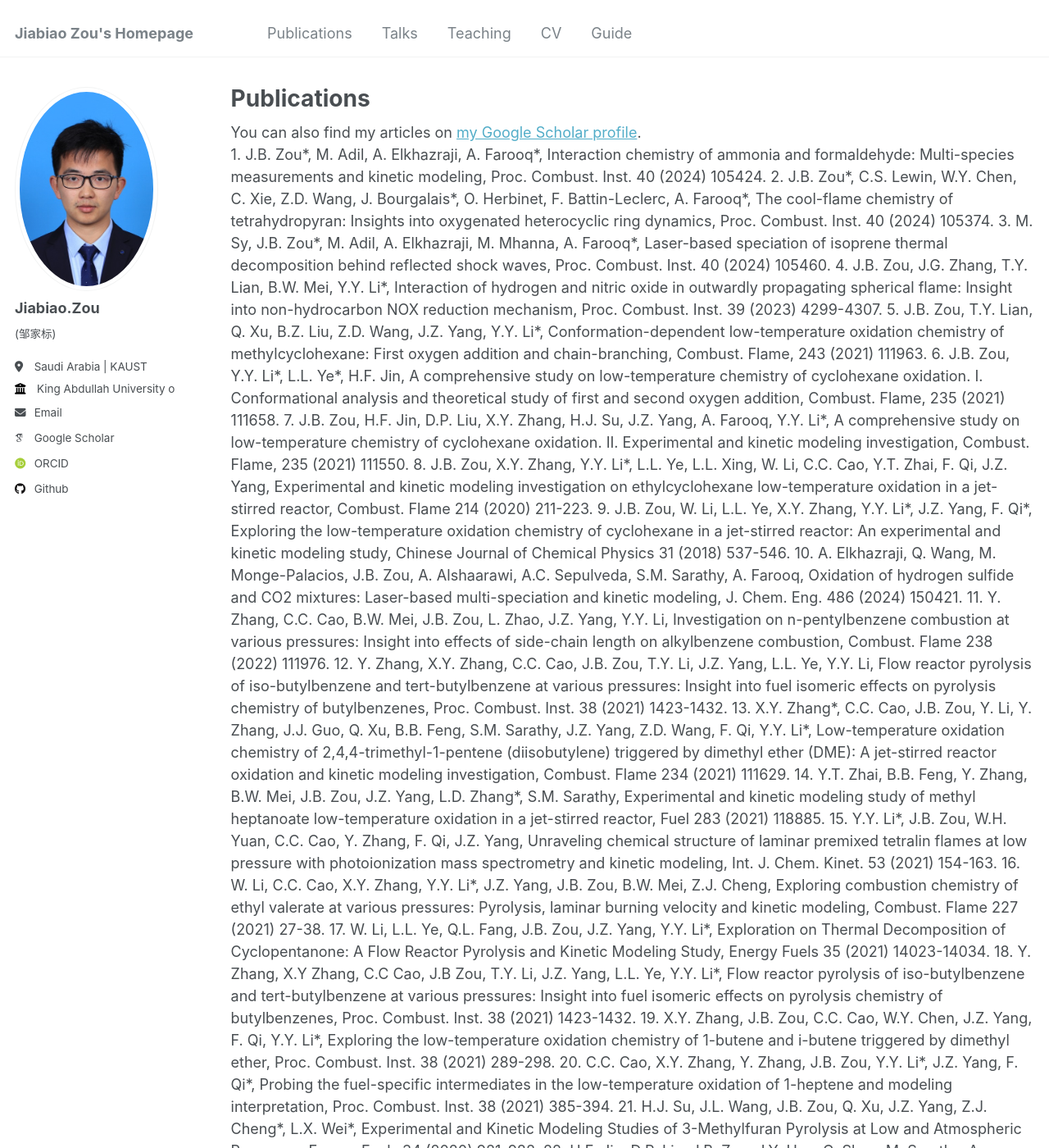
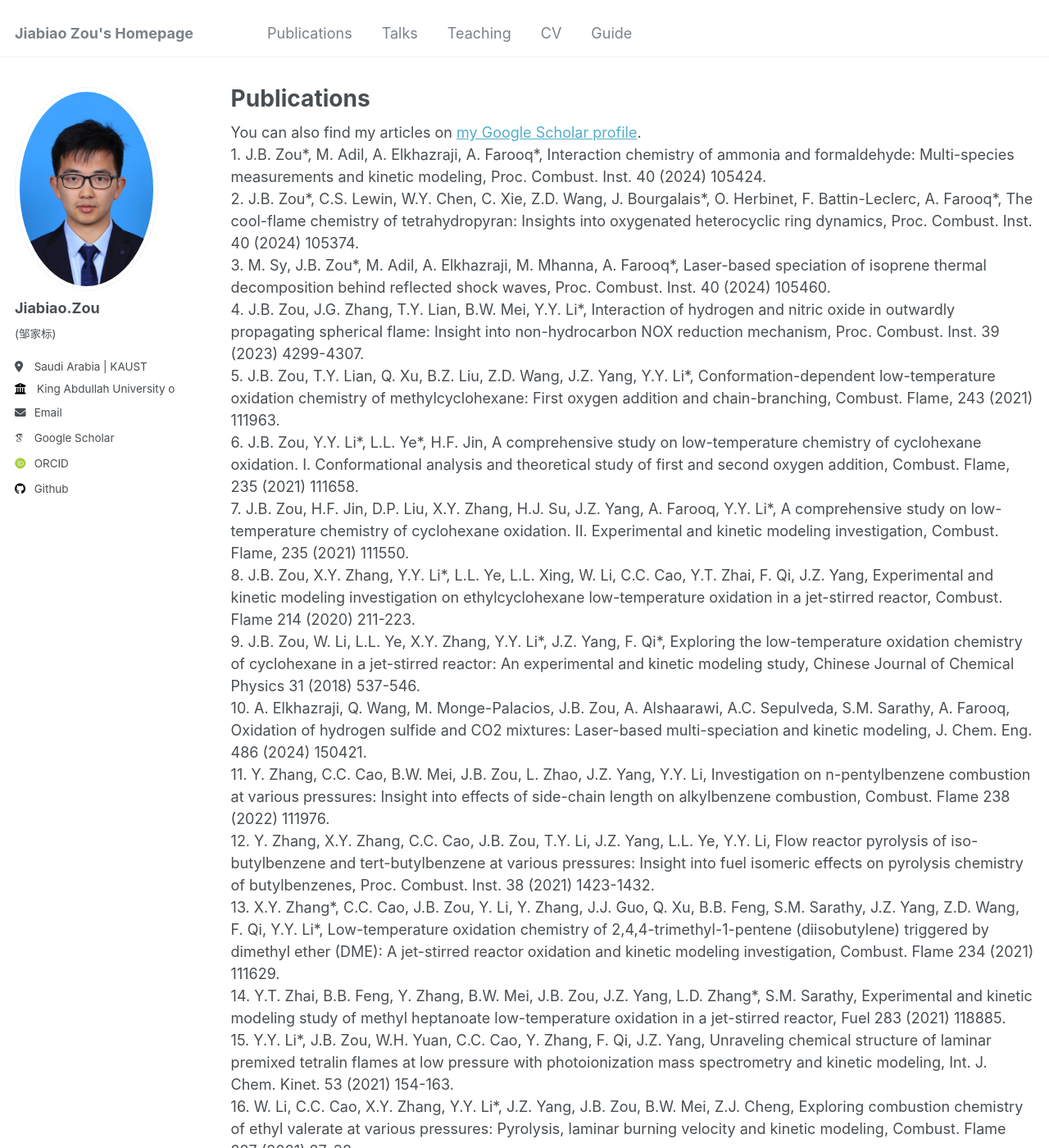
Before and after one commit to zouj-0124/zouj0124, a Jekyll site: the page built from _pages/publications.html, in a window 1280 px wide and 1400 px high. Shown: the whole window at 82% size. Built offline with Jekyll 4.4.1, drawn with Linux system fonts in a browser that asks for light colours; some web fonts are replaced; some of the changed text lies outside the part shown.

Commit message:
Update publications.html

```diff
--- a/_pages/publications.html
+++ b/_pages/publications.html
@@ -7,41 +7,41 @@ author_profile: true
 
 {% if site.author.googlescholar %}
   <div class="wordwrap">You can also find my articles on <a href="{{site.author.googlescholar}}">my Google Scholar profile</a>.</div>
-1.	J.B. Zou*, M. Adil, A. Elkhazraji, A. Farooq*, Interaction chemistry of ammonia and formaldehyde: Multi-species measurements and kinetic modeling, Proc. Combust. Inst. 40 (2024) 105424.
-2.	J.B. Zou*, C.S. Lewin, W.Y. Chen, C. Xie, Z.D. Wang, J. Bourgalais*, O. Herbinet, F. Battin-Leclerc, A. Farooq*, The cool-flame chemistry of tetrahydropyran: Insights into oxygenated heterocyclic ring dynamics, Proc. Combust. Inst. 40 (2024) 105374.
-3.	M. Sy, J.B. Zou*, M. Adil, A. Elkhazraji, M. Mhanna, A. Farooq*, Laser-based speciation of isoprene thermal decomposition behind reflected shock waves, Proc. Combust. Inst. 40 (2024) 105460.
-4.	J.B. Zou, J.G. Zhang, T.Y. Lian, B.W. Mei, Y.Y. Li*, Interaction of hydrogen and nitric oxide in outwardly propagating spherical flame: Insight into non-hydrocarbon NOX reduction mechanism, Proc. Combust. Inst. 39 (2023) 4299-4307.
-5.	J.B. Zou, T.Y. Lian, Q. Xu, B.Z. Liu, Z.D. Wang, J.Z. Yang, Y.Y. Li*, Conformation-dependent low-temperature oxidation chemistry of methylcyclohexane: First oxygen addition and chain-branching, Combust. Flame, 243 (2021) 111963.
-6.	J.B. Zou, Y.Y. Li*, L.L. Ye*, H.F. Jin, A comprehensive study on low-temperature chemistry of cyclohexane oxidation. I. Conformational analysis and theoretical study of first and second oxygen addition, Combust. Flame, 235 (2021) 111658.
-7.	J.B. Zou, H.F. Jin, D.P. Liu, X.Y. Zhang, H.J. Su, J.Z. Yang, A. Farooq, Y.Y. Li*, A comprehensive study on low-temperature chemistry of cyclohexane oxidation. II. Experimental and kinetic modeling investigation, Combust. Flame, 235 (2021) 111550.
-8.	J.B. Zou, X.Y. Zhang, Y.Y. Li*, L.L. Ye, L.L. Xing, W. Li, C.C. Cao, Y.T. Zhai, F. Qi, J.Z. Yang, Experimental and kinetic modeling investigation on ethylcyclohexane low-temperature oxidation in a jet-stirred reactor, Combust. Flame 214 (2020) 211-223.
-9.	J.B. Zou, W. Li, L.L. Ye, X.Y. Zhang, Y.Y. Li*, J.Z. Yang, F. Qi*, Exploring the low-temperature oxidation chemistry of cyclohexane in a jet-stirred reactor: An experimental and kinetic modeling study, Chinese Journal of Chemical Physics 31 (2018) 537-546.
-10.	A. Elkhazraji, Q. Wang, M. Monge-Palacios, J.B. Zou, A. Alshaarawi, A.C. Sepulveda, S.M. Sarathy, A. Farooq, Oxidation of hydrogen sulfide and CO2 mixtures: Laser-based multi-speciation and kinetic modeling, J. Chem. Eng. 486 (2024) 150421.
-11.	Y. Zhang, C.C. Cao, B.W. Mei, J.B. Zou, L. Zhao, J.Z. Yang, Y.Y. Li, Investigation on n-pentylbenzene combustion at various pressures: Insight into effects of side-chain length on alkylbenzene combustion, Combust. Flame 238 (2022) 111976.
-12.	Y. Zhang, X.Y. Zhang, C.C. Cao, J.B. Zou, T.Y. Li, J.Z. Yang, L.L. Ye, Y.Y. Li, Flow reactor pyrolysis of iso-butylbenzene and tert-butylbenzene at various pressures: Insight into fuel isomeric effects on pyrolysis chemistry of butylbenzenes, Proc. Combust. Inst. 38 (2021) 1423-1432.
-13.	X.Y. Zhang*, C.C. Cao, J.B. Zou, Y. Li, Y. Zhang, J.J. Guo, Q. Xu, B.B. Feng, S.M. Sarathy, J.Z. Yang, Z.D. Wang, F. Qi, Y.Y. Li*, Low-temperature oxidation chemistry of 2,4,4-trimethyl-1-pentene (diisobutylene) triggered by dimethyl ether (DME): A jet-stirred reactor oxidation and kinetic modeling investigation, Combust. Flame 234 (2021) 111629.
-14.	Y.T. Zhai, B.B. Feng, Y. Zhang, B.W. Mei, J.B. Zou, J.Z. Yang, L.D. Zhang*, S.M. Sarathy, Experimental and kinetic modeling study of methyl heptanoate low-temperature oxidation in a jet-stirred reactor, Fuel 283 (2021) 118885.
-15.	Y.Y. Li*, J.B. Zou, W.H. Yuan, C.C. Cao, Y. Zhang, F. Qi, J.Z. Yang, Unraveling chemical structure of laminar premixed tetralin flames at low pressure with photoionization mass spectrometry and kinetic modeling, Int. J. Chem. Kinet. 53 (2021) 154-163.
-16.	W. Li, C.C. Cao, X.Y. Zhang, Y.Y. Li*, J.Z. Yang, J.B. Zou, B.W. Mei, Z.J. Cheng, Exploring combustion chemistry of ethyl valerate at various pressures: Pyrolysis, laminar burning velocity and kinetic modeling, Combust. Flame 227 (2021) 27-38.
-17.	W. Li, L.L. Ye, Q.L. Fang, J.B. Zou, J.Z. Yang, Y.Y. Li*, Exploration on Thermal Decomposition of Cyclopentanone: A Flow Reactor Pyrolysis and Kinetic Modeling Study, Energy Fuels 35 (2021) 14023-14034.
-18.	Y. Zhang, X.Y Zhang, C.C Cao, J.B Zou, T.Y. Li, J.Z. Yang, L.L. Ye, Y.Y. Li*, Flow reactor pyrolysis of iso-butylbenzene and tert-butylbenzene at various pressures: Insight into fuel isomeric effects on pyrolysis chemistry of butylbenzenes, Proc. Combust. Inst. 38 (2021) 1423-1432.
-19.	X.Y. Zhang, J.B. Zou, C.C. Cao, W.Y. Chen, J.Z. Yang, F. Qi, Y.Y. Li*, Exploring the low-temperature oxidation chemistry of 1-butene and i-butene triggered by dimethyl ether, Proc. Combust. Inst. 38 (2021) 289-298.
-20.	C.C. Cao, X.Y. Zhang, Y. Zhang, J.B. Zou, Y.Y. Li*, J.Z. Yang, F. Qi*, Probing the fuel-specific intermediates in the low-temperature oxidation of 1-heptene and modeling interpretation, Proc. Combust. Inst. 38 (2021) 385-394.
-21.	H.J. Su, J.L. Wang, J.B. Zou, Q. Xu, J.Z. Yang, Z.J. Cheng*, L.X. Wei*, Experimental and Kinetic Modeling Studies of 3-Methylfuran Pyrolysis at Low and Atmospheric Pressures, Energy Fuels 34 (2020) 981-988.
-22.	H.F. Jin, D.P. Liu, J.B. Zou, J.Y. Hao, C. Shao, M. Sarathy, A. Farooq*, Chemical kinetics of hydroxyl reactions with cyclopentadiene and indene, Combust. Flame 217 (2020) 48-56.
-23.	X.Y. Zhang, Y. Zhang, T.Y. Li, Y.Y. Li*, J.B. Zou, P. Dagaut*, J. Yang, W. Li, M. Zeng, H. Jin, W. Yuan, F. Qi*, Low-temperature chemistry triggered by probe cooling in a low-pressure premixed flame, Combust. Flame 204 (2019) 260-267.
-24.	X.Y. Zhang, Y.Y. Li*, C.C. Cao, J.B. Zou, Y. Zhang, W. Li, T.Y. Li, J.Z. Yang, P. Dagaut, New insights into propanal oxidation at low temperatures: An experimental and kinetic modeling study, Proc. Combust. Inst. 37 (2019) 565-573.
-25.	W.H. Yuan, T.Y. Li, Y.Y. Li*, M.R. Zeng, Y. Zhang, J.B. Zou, C.C. Cao, W. Li, J.Z. Yang, F. Qi, Experimental and kinetic modeling investigation on anisole pyrolysis: Implications on phenoxy and cyclopentadienyl chemistry, Combust. Flame 201 (2019) 187-199.
-26.	L.N. Wu, Z.Y. Tian*, J.J. Weng, D. Yu, Y.X. Liu, D.X. Tian, C.C. Cao, J.B. Zou, Y. Zhang, J.-Z. Yang, Experimental and kinetic study on the low-temperature oxidation of pyridine as a representative of fuel-N compounds, Combust. Flame 202 (2019) 394-404.
-27.	J.J. Weng, Z.Y. Tian*, K.W. Zhang, L.L. Ye, Y.X. Liu, L.N. Wu, D. Yu, J.Z. Yang, C.C. Cao, J.B. Zou, Experimental and kinetic investigation of pyrolysis and oxidation of nitromethane, Combust. Flame 203 (2019) 247-254.
-28.	W. Li, Y. Zhang, B.W. Mei, Y.Y. Li*, C.C. Cao, J.B. Zou, J.Z. Yang, Z.J. Cheng*, Experimental and kinetic modeling study of n-propanol and i-propanol combustion: Flow reactor pyrolysis and laminar flame propagation, Combust. Flame 207 (2019) 171-185.
-29.	C.C. Cao, Y. Zhang, X.Y. Zhang, J.B. Zou, F. Qi, Y.Y. Li*, J.Z. Yang*, Experimental and kinetic modeling study on flow reactor pyrolysis of iso-pentanol: Understanding of iso-pentanol pyrolysis chemistry and fuel isomeric effects of pentanol, Fuel 257 (2019).
-30.	C.J. Liu, L.L. Ye, W.H. Yuan, Y. Zhang, J.B. Zou, J.Z. Yang, Y.Z. Wang, F. Qi, Z.Y. Zhou*, Investigation on pyrolysis mechanism of guaiacol as lignin model compound at atmospheric pressure, Fuel 232 (2018) 632-638.
-31.	W. Li, G.Q. Wang, Y.Y. Li*, T.Y. Li, Y. Zhang, C.C. Cao, J.B. Zou, C.K. Law**, Experimental and kinetic modeling investigation on pyrolysis and combustion of n-butane and i-butane at various pressures, Combust. Flame 191 (2018) 126-141.
-32.	L. Zhao, T. Yang, R.I. Kaiser*, T.P. Troy, B. Xu, M. Ahmed, J. Alarcon, D. Belisario-Lara, A.M. Mebel, Y. Zhang, C. Cao, J.B. Zou, A vacuum ultraviolet photoionization study on high-temperature decomposition of JP-10 (exo-tetrahydrodicyclopentadiene), Phys. Chem. Chem. Phys. 19 (2017) 15780-15807.
-33.	X.Y. Zhang, G.Q. Wang, J.B. Zou, Y.Y. Li*, W. Li, T.Y. Li, H.F. Jin, Z.Y. Zhou, Y.Y. Lee, Investigation on the oxidation chemistry of methanol in laminar premixed flames, Combust. Flame 180 (2017) 20-31.
-34.	M.R. Zeng, W.H. Yuan*, W. Li, Y. Zhang, C.C. Cao, T.Y. Li, J.B. Zou, Comprehensive Experimental and Kinetic Modeling Study of n-Tetradecane Combustion, Energy Fuels 31 (2017) 12712-12720.
-35.	T.Y. Li, J.B. Zou, Y. Zhang, C.C. Cao, W. Li, W.H. Yuan*, Numerical Investigation on 1,3-Butadiene/Propyne Co-pyrolysis and Insight into Synergistic Effect on Aromatic Hydrocarbon Formation, Chin. J. Chem. Phys. 30 (2017) 287-294.
+ <div class="wordwrap">1.	J.B. Zou*, M. Adil, A. Elkhazraji, A. Farooq*, Interaction chemistry of ammonia and formaldehyde: Multi-species measurements and kinetic modeling, Proc. Combust. Inst. 40 (2024) 105424.
+ <div class="wordwrap">2.	J.B. Zou*, C.S. Lewin, W.Y. Chen, C. Xie, Z.D. Wang, J. Bourgalais*, O. Herbinet, F. Battin-Leclerc, A. Farooq*, The cool-flame chemistry of tetrahydropyran: Insights into oxygenated heterocyclic ring dynamics, Proc. Combust. Inst. 40 (2024) 105374.
+ <div class="wordwrap">3.	M. Sy, J.B. Zou*, M. Adil, A. Elkhazraji, M. Mhanna, A. Farooq*, Laser-based speciation of isoprene thermal decomposition behind reflected shock waves, Proc. Combust. Inst. 40 (2024) 105460.
+ <div class="wordwrap">4.	J.B. Zou, J.G. Zhang, T.Y. Lian, B.W. Mei, Y.Y. Li*, Interaction of hydrogen and nitric oxide in outwardly propagating spherical flame: Insight into non-hydrocarbon NOX reduction mechanism, Proc. Combust. Inst. 39 (2023) 4299-4307.
+ <div class="wordwrap">5.	J.B. Zou, T.Y. Lian, Q. Xu, B.Z. Liu, Z.D. Wang, J.Z. Yang, Y.Y. Li*, Conformation-dependent low-temperature oxidation chemistry of methylcyclohexane: First oxygen addition and chain-branching, Combust. Flame, 243 (2021) 111963.
+ <div class="wordwrap">6.	J.B. Zou, Y.Y. Li*, L.L. Ye*, H.F. Jin, A comprehensive study on low-temperature chemistry of cyclohexane oxidation. I. Conformational analysis and theoretical study of first and second oxygen addition, Combust. Flame, 235 (2021) 111658.
+ <div class="wordwrap">7.	J.B. Zou, H.F. Jin, D.P. Liu, X.Y. Zhang, H.J. Su, J.Z. Yang, A. Farooq, Y.Y. Li*, A comprehensive study on low-temperature chemistry of cyclohexane oxidation. II. Experimental and kinetic modeling investigation, Combust. Flame, 235 (2021) 111550.
+ <div class="wordwrap">8.	J.B. Zou, X.Y. Zhang, Y.Y. Li*, L.L. Ye, L.L. Xing, W. Li, C.C. Cao, Y.T. Zhai, F. Qi, J.Z. Yang, Experimental and kinetic modeling investigation on ethylcyclohexane low-temperature oxidation in a jet-stirred reactor, Combust. Flame 214 (2020) 211-223.
+ <div class="wordwrap">9.	J.B. Zou, W. Li, L.L. Ye, X.Y. Zhang, Y.Y. Li*, J.Z. Yang, F. Qi*, Exploring the low-temperature oxidation chemistry of cyclohexane in a jet-stirred reactor: An experimental and kinetic modeling study, Chinese Journal of Chemical Physics 31 (2018) 537-546.
+ <div class="wordwrap">10.	A. Elkhazraji, Q. Wang, M. Monge-Palacios, J.B. Zou, A. Alshaarawi, A.C. Sepulveda, S.M. Sarathy, A. Farooq, Oxidation of hydrogen sulfide and CO2 mixtures: Laser-based multi-speciation and kinetic modeling, J. Chem. Eng. 486 (2024) 150421.
+ <div class="wordwrap">11.	Y. Zhang, C.C. Cao, B.W. Mei, J.B. Zou, L. Zhao, J.Z. Yang, Y.Y. Li, Investigation on n-pentylbenzene combustion at various pressures: Insight into effects of side-chain length on alkylbenzene combustion, Combust. Flame 238 (2022) 111976.
+ <div class="wordwrap">12.	Y. Zhang, X.Y. Zhang, C.C. Cao, J.B. Zou, T.Y. Li, J.Z. Yang, L.L. Ye, Y.Y. Li, Flow reactor pyrolysis of iso-butylbenzene and tert-butylbenzene at various pressures: Insight into fuel isomeric effects on pyrolysis chemistry of butylbenzenes, Proc. Combust. Inst. 38 (2021) 1423-1432.
+ <div class="wordwrap">13.	X.Y. Zhang*, C.C. Cao, J.B. Zou, Y. Li, Y. Zhang, J.J. Guo, Q. Xu, B.B. Feng, S.M. Sarathy, J.Z. Yang, Z.D. Wang, F. Qi, Y.Y. Li*, Low-temperature oxidation chemistry of 2,4,4-trimethyl-1-pentene (diisobutylene) triggered by dimethyl ether (DME): A jet-stirred reactor oxidation and kinetic modeling investigation, Combust. Flame 234 (2021) 111629.
+ <div class="wordwrap">14.	Y.T. Zhai, B.B. Feng, Y. Zhang, B.W. Mei, J.B. Zou, J.Z. Yang, L.D. Zhang*, S.M. Sarathy, Experimental and kinetic modeling study of methyl heptanoate low-temperature oxidation in a jet-stirred reactor, Fuel 283 (2021) 118885.
+ <div class="wordwrap">15.	Y.Y. Li*, J.B. Zou, W.H. Yuan, C.C. Cao, Y. Zhang, F. Qi, J.Z. Yang, Unraveling chemical structure of laminar premixed tetralin flames at low pressure with photoionization mass spectrometry and kinetic modeling, Int. J. Chem. Kinet. 53 (2021) 154-163.
+ <div class="wordwrap">16.	W. Li, C.C. Cao, X.Y. Zhang, Y.Y. Li*, J.Z. Yang, J.B. Zou, B.W. Mei, Z.J. Cheng, Exploring combustion chemistry of ethyl valerate at various pressures: Pyrolysis, laminar burning velocity and kinetic modeling, Combust. Flame 227 (2021) 27-38.
+ <div class="wordwrap">17.	W. Li, L.L. Ye, Q.L. Fang, J.B. Zou, J.Z. Yang, Y.Y. Li*, Exploration on Thermal Decomposition of Cyclopentanone: A Flow Reactor Pyrolysis and Kinetic Modeling Study, Energy Fuels 35 (2021) 14023-14034.
+ <div class="wordwrap">18.	Y. Zhang, X.Y Zhang, C.C Cao, J.B Zou, T.Y. Li, J.Z. Yang, L.L. Ye, Y.Y. Li*, Flow reactor pyrolysis of iso-butylbenzene and tert-butylbenzene at various pressures: Insight into fuel isomeric effects on pyrolysis chemistry of butylbenzenes, Proc. Combust. Inst. 38 (2021) 1423-1432.
+ <div class="wordwrap">19.	X.Y. Zhang, J.B. Zou, C.C. Cao, W.Y. Chen, J.Z. Yang, F. Qi, Y.Y. Li*, Exploring the low-temperature oxidation chemistry of 1-butene and i-butene triggered by dimethyl ether, Proc. Combust. Inst. 38 (2021) 289-298.
+ <div class="wordwrap">20.	C.C. Cao, X.Y. Zhang, Y. Zhang, J.B. Zou, Y.Y. Li*, J.Z. Yang, F. Qi*, Probing the fuel-specific intermediates in the low-temperature oxidation of 1-heptene and modeling interpretation, Proc. Combust. Inst. 38 (2021) 385-394.
+ <div class="wordwrap">21.	H.J. Su, J.L. Wang, J.B. Zou, Q. Xu, J.Z. Yang, Z.J. Cheng*, L.X. Wei*, Experimental and Kinetic Modeling Studies of 3-Methylfuran Pyrolysis at Low and Atmospheric Pressures, Energy Fuels 34 (2020) 981-988.
+ <div class="wordwrap">22.	H.F. Jin, D.P. Liu, J.B. Zou, J.Y. Hao, C. Shao, M. Sarathy, A. Farooq*, Chemical kinetics of hydroxyl reactions with cyclopentadiene and indene, Combust. Flame 217 (2020) 48-56.
+ <div class="wordwrap">23.	X.Y. Zhang, Y. Zhang, T.Y. Li, Y.Y. Li*, J.B. Zou, P. Dagaut*, J. Yang, W. Li, M. Zeng, H. Jin, W. Yuan, F. Qi*, Low-temperature chemistry triggered by probe cooling in a low-pressure premixed flame, Combust. Flame 204 (2019) 260-267.
+ <div class="wordwrap">24.	X.Y. Zhang, Y.Y. Li*, C.C. Cao, J.B. Zou, Y. Zhang, W. Li, T.Y. Li, J.Z. Yang, P. Dagaut, New insights into propanal oxidation at low temperatures: An experimental and kinetic modeling study, Proc. Combust. Inst. 37 (2019) 565-573.
+ <div class="wordwrap">25.	W.H. Yuan, T.Y. Li, Y.Y. Li*, M.R. Zeng, Y. Zhang, J.B. Zou, C.C. Cao, W. Li, J.Z. Yang, F. Qi, Experimental and kinetic modeling investigation on anisole pyrolysis: Implications on phenoxy and cyclopentadienyl chemistry, Combust. Flame 201 (2019) 187-199.
+ <div class="wordwrap">26.	L.N. Wu, Z.Y. Tian*, J.J. Weng, D. Yu, Y.X. Liu, D.X. Tian, C.C. Cao, J.B. Zou, Y. Zhang, J.-Z. Yang, Experimental and kinetic study on the low-temperature oxidation of pyridine as a representative of fuel-N compounds, Combust. Flame 202 (2019) 394-404.
+ <div class="wordwrap">27.	J.J. Weng, Z.Y. Tian*, K.W. Zhang, L.L. Ye, Y.X. Liu, L.N. Wu, D. Yu, J.Z. Yang, C.C. Cao, J.B. Zou, Experimental and kinetic investigation of pyrolysis and oxidation of nitromethane, Combust. Flame 203 (2019) 247-254.
+ <div class="wordwrap">28.	W. Li, Y. Zhang, B.W. Mei, Y.Y. Li*, C.C. Cao, J.B. Zou, J.Z. Yang, Z.J. Cheng*, Experimental and kinetic modeling study of n-propanol and i-propanol combustion: Flow reactor pyrolysis and laminar flame propagation, Combust. Flame 207 (2019) 171-185.
+ <div class="wordwrap">29.	C.C. Cao, Y. Zhang, X.Y. Zhang, J.B. Zou, F. Qi, Y.Y. Li*, J.Z. Yang*, Experimental and kinetic modeling study on flow reactor pyrolysis of iso-pentanol: Understanding of iso-pentanol pyrolysis chemistry and fuel isomeric effects of pentanol, Fuel 257 (2019).
+ <div class="wordwrap">30.	C.J. Liu, L.L. Ye, W.H. Yuan, Y. Zhang, J.B. Zou, J.Z. Yang, Y.Z. Wang, F. Qi, Z.Y. Zhou*, Investigation on pyrolysis mechanism of guaiacol as lignin model compound at atmospheric pressure, Fuel 232 (2018) 632-638.
+ <div class="wordwrap">31.	W. Li, G.Q. Wang, Y.Y. Li*, T.Y. Li, Y. Zhang, C.C. Cao, J.B. Zou, C.K. Law**, Experimental and kinetic modeling investigation on pyrolysis and combustion of n-butane and i-butane at various pressures, Combust. Flame 191 (2018) 126-141.
+ <div class="wordwrap">32.	L. Zhao, T. Yang, R.I. Kaiser*, T.P. Troy, B. Xu, M. Ahmed, J. Alarcon, D. Belisario-Lara, A.M. Mebel, Y. Zhang, C. Cao, J.B. Zou, A vacuum ultraviolet photoionization study on high-temperature decomposition of JP-10 (exo-tetrahydrodicyclopentadiene), Phys. Chem. Chem. Phys. 19 (2017) 15780-15807.
+ <div class="wordwrap">33.	X.Y. Zhang, G.Q. Wang, J.B. Zou, Y.Y. Li*, W. Li, T.Y. Li, H.F. Jin, Z.Y. Zhou, Y.Y. Lee, Investigation on the oxidation chemistry of methanol in laminar premixed flames, Combust. Flame 180 (2017) 20-31.
+ <div class="wordwrap">34.	M.R. Zeng, W.H. Yuan*, W. Li, Y. Zhang, C.C. Cao, T.Y. Li, J.B. Zou, Comprehensive Experimental and Kinetic Modeling Study of n-Tetradecane Combustion, Energy Fuels 31 (2017) 12712-12720.
+ <div class="wordwrap">35.	T.Y. Li, J.B. Zou, Y. Zhang, C.C. Cao, W. Li, W.H. Yuan*, Numerical Investigation on 1,3-Butadiene/Propyne Co-pyrolysis and Insight into Synergistic Effect on Aromatic Hydrocarbon Formation, Chin. J. Chem. Phys. 30 (2017) 287-294.
 
 {% endif %}
 
```
